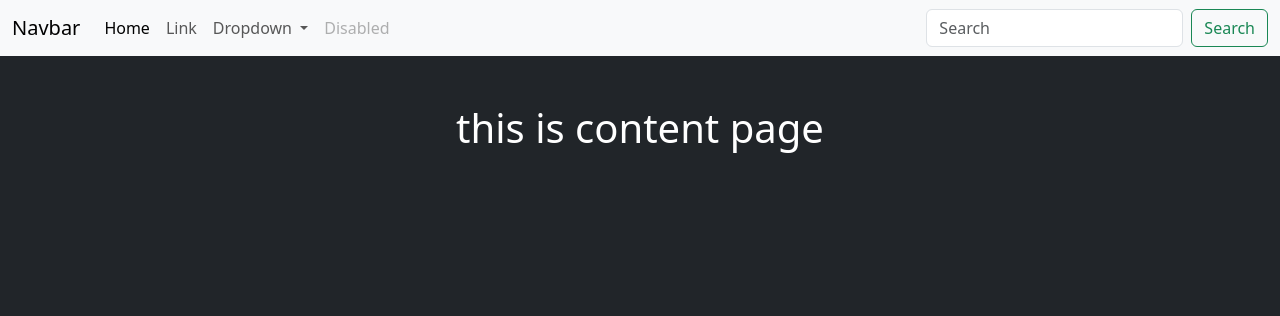
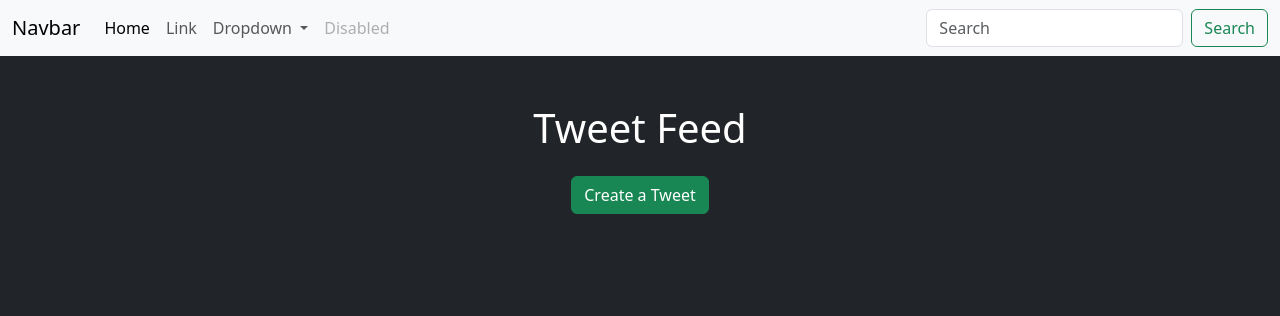
Before and after one commit to Suvesh0707/TweetApp-Django, a Django app: page /tweetunder/ in a window 1280 px wide. Shown: the top 316 px of the page. Run offline with Django 5.2, Linux system fonts and the light colour scheme; data that the repository does not hold is empty.

Commit message:
fix typo in  views.py

```diff
--- a/tweet/templates/layout.html
+++ b/tweet/templates/layout.html
@@ -10,6 +10,7 @@
         {% endblock %}
     </title>
     <link href="https://cdn.jsdelivr.net/npm/bootstrap@5.3.3/dist/css/bootstrap.min.css" rel="stylesheet" integrity="sha384-QWTKZyjpPEjISv5WaRU9OFeRpok6YctnYmDr5pNlyT2bRjXh0JMhjY6hW+ALEwIH" crossorigin="anonymous">
+
 </head>
 <body class="bg-dark">
     <nav class="navbar navbar-expand-lg bg-body-tertiary">
--- /dev/null
+++ b/tweet/tweetunder/templates/tweet_list.html
@@ -0,0 +1,42 @@
+{% extends "layout.html" %}
+
+{% block title %}Tweet Page{% endblock %}
+
+{% block content %}
+<div class="container mt-5">
+    <h1 class="text-center text-white">Tweet Feed</h1>
+
+    <div class="d-flex justify-content-center my-4">
+        <a class="btn btn-success" href="{% url 'tweet_create' %}">Create a Tweet</a>
+    </div>
+
+    <div class="row">
+        {% for tweet in tweets %}
+        <div class="col-md-4 col-sm-6 mb-4">
+            <div class="card shadow-lg rounded" style="width: 18rem; height: 20rem; display: flex; flex-direction: column;">
+
+                <img src="{{ tweet.photo.url }}" class="card-img-top" alt="Tweet Image"
+                     onerror="this.onerror=null;this.src='/static/default-image.jpg';"
+                     style="height: 180px; object-fit: cover;">
+
+                <div class="card-body d-flex flex-column">
+                    <h5 class="card-title text-primary">{{ tweet.user.username }}</h5>
+
+                    <p class="card-text text-truncate" style="max-height: 60px; overflow: hidden;">
+                        {{ tweet.text }}
+                    </p>
+
+                    <div class="mt-auto d-flex justify-content-center gap-5">
+                        <a href="{% url 'tweet_edit' tweet.id %}" class="btn btn-warning">Edit</a>
+                        <a href="{% url 'tweet_delete' tweet.id %}" class="btn btn-danger"
+                           onclick="return confirm('Are you sure you want to delete this tweet?');">
+                            Delete
+                        </a>
+                    </div>
+                </div>
+            </div>
+        </div>
+        {% endfor %}
+    </div>
+</div>
+{% endblock %}
--- a/tweet/tweetunder/urls.py
+++ b/tweet/tweetunder/urls.py
@@ -2,5 +2,8 @@ from django.urls import path
 from . import views
 
 urlpatterns = [
-    path('',views.index, name = "index" ),
+    path('',views.tweet_list, name = "tweet_list" ),
+    path('create/',views.tweet_create, name = "tweet_create" ),
+    path('<int:tweet_id>/edit/',views.tweet_edit, name = "tweet_edit" ),
+    path('<int:tweet_id>/delete/',views.tweet_delete, name = "tweet_delete" ),
 ]
--- a/tweet/tweetunder/views.py
+++ b/tweet/tweetunder/views.py
@@ -19,7 +19,7 @@ def tweet_create(request):
             tweet = form.save(commit=False)
             tweet.user = request.user
             tweet.save()
-            return redirect('tweet-list')
+            return redirect('tweet_list')
     else:
         form = TweetForm()
     return render(request, "tweet_form.html",{'form':form})
@@ -32,7 +32,7 @@ def tweet_edit(request, tweet_id):
             tweet = form.save(commit = False)
             tweet.user = request.user
             tweet.save()
-            return redirect('tweet-list')
+            return redirect('tweet_list')
     else:
         form = TweetForm(instance =tweet )
     return render(request, "tweet_form.html",{'form':form})
@@ -41,5 +41,5 @@ def tweet_delete(request, tweet_id):
     tweet = get_object_or_404(Tweet, pk = tweet_id, user = request.user)
     if request.method == "POST":
         tweet.delete()
-        return redirect('tweet-list')
+        return redirect('tweet_list')
     return render(request, 'tweet_confirm_delete.html',{"tweet":tweet})
```
Also changed, not shown: tweet/tweetunder/templates/tweet_confirm_delete.html (added, +14 -0 lines), tweet/tweetunder/templates/tweet_form.html (added, +21 -0 lines), tweet/media/photos/j.jpg (added), tweet/media/photos/j_Wphqxns.jpg (added), tweet/media/photos/s.jpg (added), tweet/media/photos/s_1lhkTSy.jpg (added), tweet/media/photos/s_P7hbZft.jpg (added), tweet/tweetunder/templates/index.html (line endings or trailing spaces).
